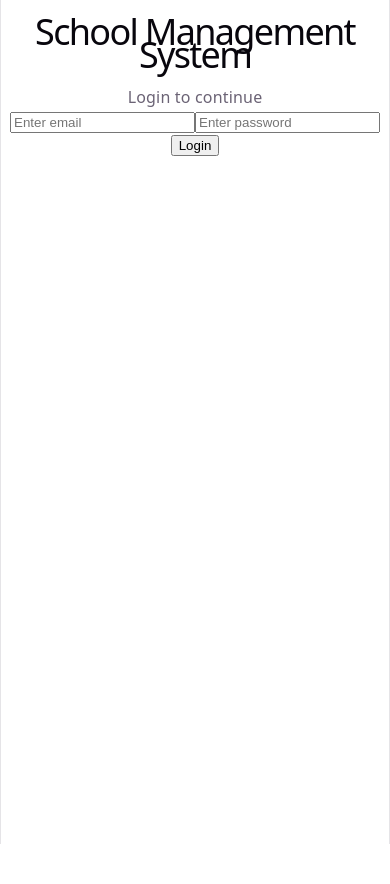
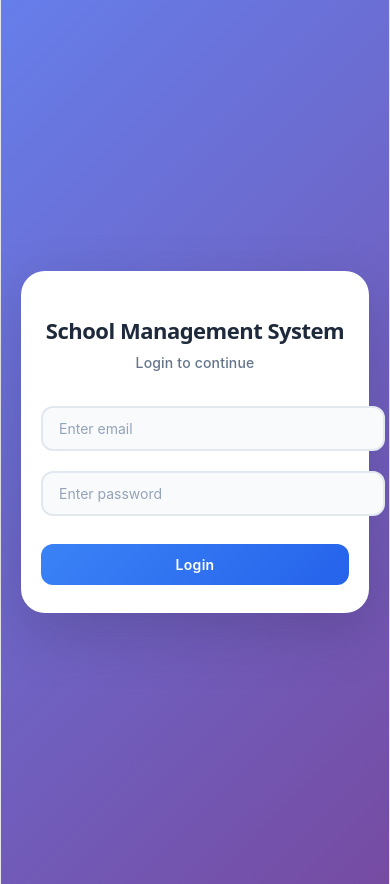
Before and after one commit to Geek202/group_work_10_frontend, a React app: page / in a window 390 px wide. Before the commit the page ends 844 px from the top, so only its background shows below. Built offline with nearby package versions, Linux system fonts and the light colour scheme; no server answers; the HTML template or start-up script is replaced by a standard one.

Commit message:
KUNDWA Axel Percy Updated Login.css for better styling

```diff
--- a/src/styles/Login.css
+++ b/src/styles/Login.css
@@ -0,0 +1,201 @@
+/* Login.css */
+
+.login-page {
+  min-height: 100vh;
+  background: linear-gradient(135deg, #667eea 0%, #764ba2 100%);
+  display: flex;
+  align-items: center;
+  justify-content: center;
+  padding: 20px;
+  font-family: 'Inter', -apple-system, BlinkMacSystemFont, 'Segoe UI', sans-serif;
+}
+
+.login-box {
+  background: white;
+  border-radius: 24px;
+  padding: 48px 40px;
+  width: 100%;
+  max-width: 440px;
+  box-shadow: 0 20px 60px rgba(0, 0, 0, 0.15);
+  transition: transform 0.3s ease, box-shadow 0.3s ease;
+}
+
+.login-box:hover {
+  transform: translateY(-5px);
+  box-shadow: 0 25px 70px rgba(0, 0, 0, 0.2);
+}
+
+.login-box h1 {
+  font-size: 28px;
+  font-weight: 700;
+  color: #1e293b;
+  margin-bottom: 8px;
+  text-align: center;
+  letter-spacing: -0.5px;
+}
+
+.login-box p {
+  font-size: 14px;
+  color: #64748b;
+  text-align: center;
+  margin-bottom: 32px;
+  font-weight: 500;
+}
+
+.login-box form {
+  display: flex;
+  flex-direction: column;
+  gap: 20px;
+}
+
+.login-box input {
+  width: 100%;
+  padding: 14px 18px;
+  font-size: 15px;
+  border: 2px solid #e2e8f0;
+  border-radius: 12px;
+  outline: none;
+  transition: all 0.3s ease;
+  font-family: inherit;
+  background: #f8fafc;
+  color: #1e293b;
+}
+
+.login-box input:focus {
+  border-color: #3b82f6;
+  background: white;
+  box-shadow: 0 0 0 4px rgba(59, 130, 246, 0.1);
+}
+
+.login-box input::placeholder {
+  color: #94a3b8;
+  font-weight: 400;
+}
+
+.login-box button {
+  background: linear-gradient(135deg, #3b82f6 0%, #2563eb 100%);
+  color: white;
+  border: none;
+  padding: 14px 24px;
+  font-size: 16px;
+  font-weight: 600;
+  border-radius: 12px;
+  cursor: pointer;
+  transition: all 0.3s ease;
+  font-family: inherit;
+  margin-top: 8px;
+  letter-spacing: 0.3px;
+}
+
+.login-box button:hover:not(:disabled) {
+  background: linear-gradient(135deg, #2563eb 0%, #1d4ed8 100%);
+  transform: translateY(-2px);
+  box-shadow: 0 8px 20px rgba(37, 99, 235, 0.3);
+}
+
+.login-box button:active:not(:disabled) {
+  transform: translateY(0);
+}
+
+.login-box button:disabled {
+  background: #94a3b8;
+  cursor: not-allowed;
+  opacity: 0.7;
+}
+
+.error-message {
+  background: #fef2f2;
+  border: 1px solid #fecaca;
+  color: #dc2626;
+  padding: 12px 16px;
+  border-radius: 12px;
+  font-size: 14px;
+  margin-top: 20px;
+  text-align: center;
+  font-weight: 500;
+}
+
+/* Animation for error message */
+.error-message {
+  animation: shake 0.5s ease-in-out;
+}
+
+@keyframes shake {
+  0%, 100% { transform: translateX(0); }
+  25% { transform: translateX(-10px); }
+  75% { transform: translateX(10px); }
+}
+
+/* Responsive design */
+@media (max-width: 768px) {
+  .login-box {
+    padding: 36px 24px;
+    max-width: 90%;
+  }
+
+  .login-box h1 {
+    font-size: 24px;
+  }
+
+  .login-box input,
+  .login-box button {
+    padding: 12px 16px;
+    font-size: 14px;
+  }
+}
+
+@media (max-width: 480px) {
+  .login-box {
+    padding: 28px 20px;
+  }
+
+  .login-box h1 {
+    font-size: 22px;
+  }
+}
+
+/* Optional: Add loading spinner animation */
+@keyframes spin {
+  0% { transform: rotate(0deg); }
+  100% { transform: rotate(360deg); }
+}
+
+.login-box button:disabled::before {
+  content: '';
+  display: inline-block;
+  width: 16px;
+  height: 16px;
+  margin-right: 10px;
+  border: 2px solid white;
+  border-top-color: transparent;
+  border-radius: 50%;
+  animation: spin 0.6s linear infinite;
+  vertical-align: middle;
+}
+
+/* Optional: Add decorative elements */
+.login-box::before {
+  content: '';
+  position: absolute;
+  top: -20px;
+  left: 50%;
+  transform: translateX(-50%);
+  width: 60px;
+  height: 60px;
+  background: linear-gradient(135deg, #3b82f6, #2563eb);
+  border-radius: 20px;
+  opacity: 0;
+}
+
+/* Smooth focus transitions */
+*:focus {
+  outline: none;
+}
+
+/* Better button text when loading */
+.login-box button:disabled {
+  display: flex;
+  align-items: center;
+  justify-content: center;
+  gap: 8px;
+}
```
